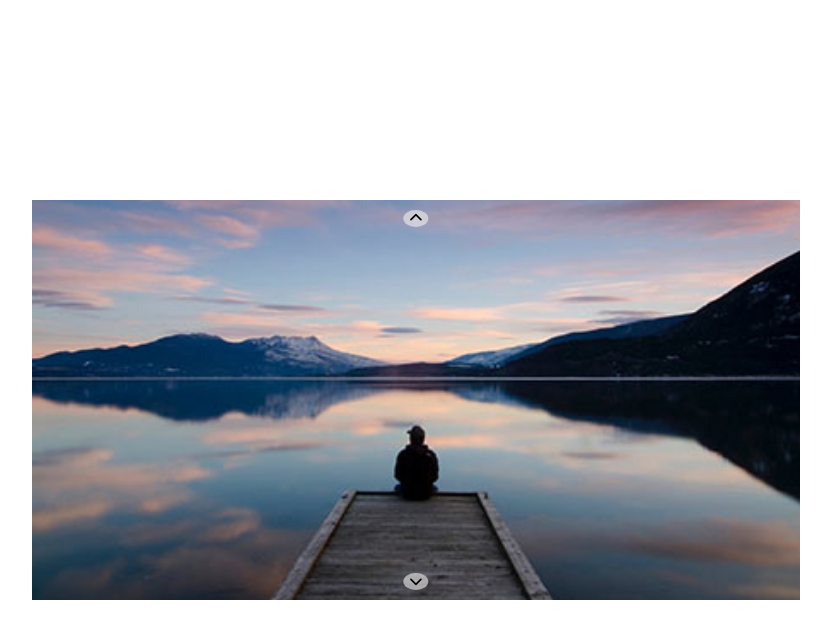
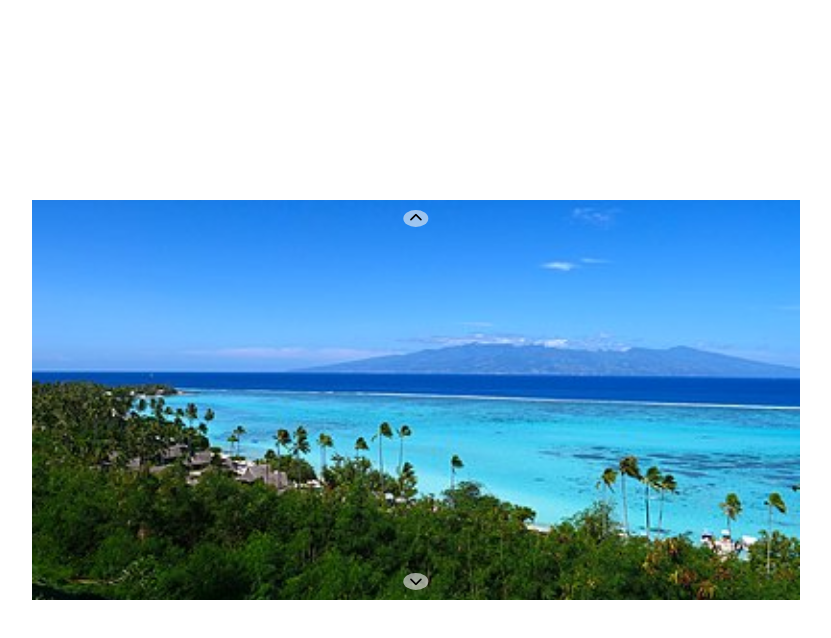
Before and after one commit to Eustache97/js-array-carousel, a plain HTML site: page index.html in a window 1280 px wide. Both pictures are taken after a click on the button 640 px from the left and 218 px from the top of the page. Shown: the whole page, without its empty margins (224-1055 px from the left). Drawn offline with nearby package versions, Linux system fonts and the light colour scheme.

Commit message:
milestone2, malestone3 , bonus1

```diff
--- a/css/style.css
+++ b/css/style.css
@@ -4,7 +4,7 @@ img{
 .hidden{
     display: none;
 }
-.show{
+.active{
     display: block;
 }
 .slider-container{
--- a/index.html
+++ b/index.html
@@ -11,9 +11,7 @@
 </head>
 <body>
     <div class="slider-container text-center">
-        <div class="slider-item ">
-            <img src="img/01.jpg" alt="">
-        </div>
+
         <button class="prev"><i class="fa-solid fa-chevron-up"></i></button>
         <button class="next"><i class="fa-solid fa-chevron-down"></i></button>
     </div>
--- a/js/script.js
+++ b/js/script.js
@@ -0,0 +1,61 @@
+//andiamo a generare le immagini dello slider con un ciclo for
+const sliderImages = ["img/01.jpg", "img/02.jpg","img/03.jpg", "img/04.jpg", "img/05.jpg"];
+const sliderContainer = document.querySelector(".slider-container");
+console.log(sliderContainer);
+for(let i = 0; i < sliderImages.length; i++){
+    const element = `<div class="slider-item hidden">
+                         <img src="${sliderImages[i]}" alt="">
+                     </div>`;
+                     console.log(element);
+    sliderContainer.innerHTML += element;
+}
+//settiamo lo stato di partenza dell'active
+const sliderItem = document.getElementsByClassName("slider-item");
+console.log(sliderItem);
+let sliderPosition = 0;
+sliderItem[sliderPosition].classList.remove("hidden");
+sliderItem[sliderPosition].classList.add("active");
+const nextBtn = document.querySelector(".next");
+nextBtn.addEventListener("click", function(){
+    //Se la posizione attuale è minore della lunghezza di sliderItem
+    if(sliderPosition < sliderItem.length ){
+        //rimuoviamo la classe active aggiungiamo hidden
+        sliderItem[sliderPosition].classList.remove("active");
+        sliderItem[sliderPosition].classList.add("hidden");
+
+        //incrementiamo di posizione
+        sliderPosition++;
+
+        // se la posizione attuale è uguale alla lunghezza di sliderItem lo riinizializziamo a 0
+        if(sliderPosition == sliderItem.length){
+            sliderPosition = 0;
+        }
+
+         //rimuoviamo la classe hidden aggiungiamo active nel nuovo attuale posizione
+        sliderItem[sliderPosition].classList.remove("hidden");
+        sliderItem[sliderPosition].classList.add("active");
+
+    }
+})
+const prevBtn = document.querySelector(".prev");
+prevBtn.addEventListener("click", function(){
+    //Se la posizione attuale è maggiore uguale di 0
+    if(sliderPosition >= 0 ){
+        //rimuoviamo la classe active e aggiungiamo hidden
+        sliderItem[sliderPosition].classList.remove("active");
+        sliderItem[sliderPosition].classList.add("hidden");
+
+        // se la posizione attuale è uguale a 0  lo riinizializziamo alla lunghezza di sliderItem
+        if(sliderPosition == 0){
+            sliderPosition = sliderItem.length ;
+        }
+        //decrementiamo di posizione
+        sliderPosition--;
+
+        ////rimuoviamo la classe hidden aggiungiamo active nel nuovo attuale posizione
+        sliderItem[sliderPosition].classList.remove("hidden");
+        sliderItem[sliderPosition].classList.add("active");
+
+
+    }
+})
```
